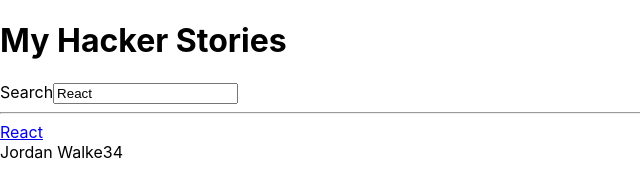
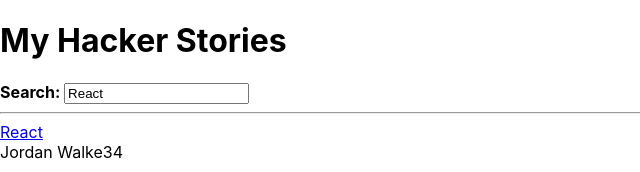
Before and after one commit to TheJakov/hacker-stories, a React (Create React App) app: page / in a window 1280 px wide. Shown: the top 172 px of the page, without its empty margins (0-640 px from the left). Built offline with nearby package versions, Linux system fonts and the light colour scheme.

Commit message:
React Component Composition

```diff
--- a/src/App.js
+++ b/src/App.js
@@ -47,7 +47,9 @@
     <div>
       <h1>My Hacker Stories</h1>
 
-      <InputWithLabel id="search" label="Search" value={searchTerm} onInputChange={handleSearch} />
+      <InputWithLabel id="search" value={searchTerm} onInputChange={handleSearch}>
+        <strong>Search: </strong>
+      </InputWithLabel>
 
       <hr />
 
@@ -57,10 +59,10 @@
   );
 }
 
-const InputWithLabel = ({ id, label, value, type='text', onInputChange }) => {
+const InputWithLabel = ({ id, value, type='text', onInputChange, children }) => {
   return (
     <>
-      <label htmlFor={id}>{label}</label>
+      <label htmlFor={id}>{children}</label>
       <input id={id} type={type} value={value} onChange={onInputChange} />
     </>
   );
```
